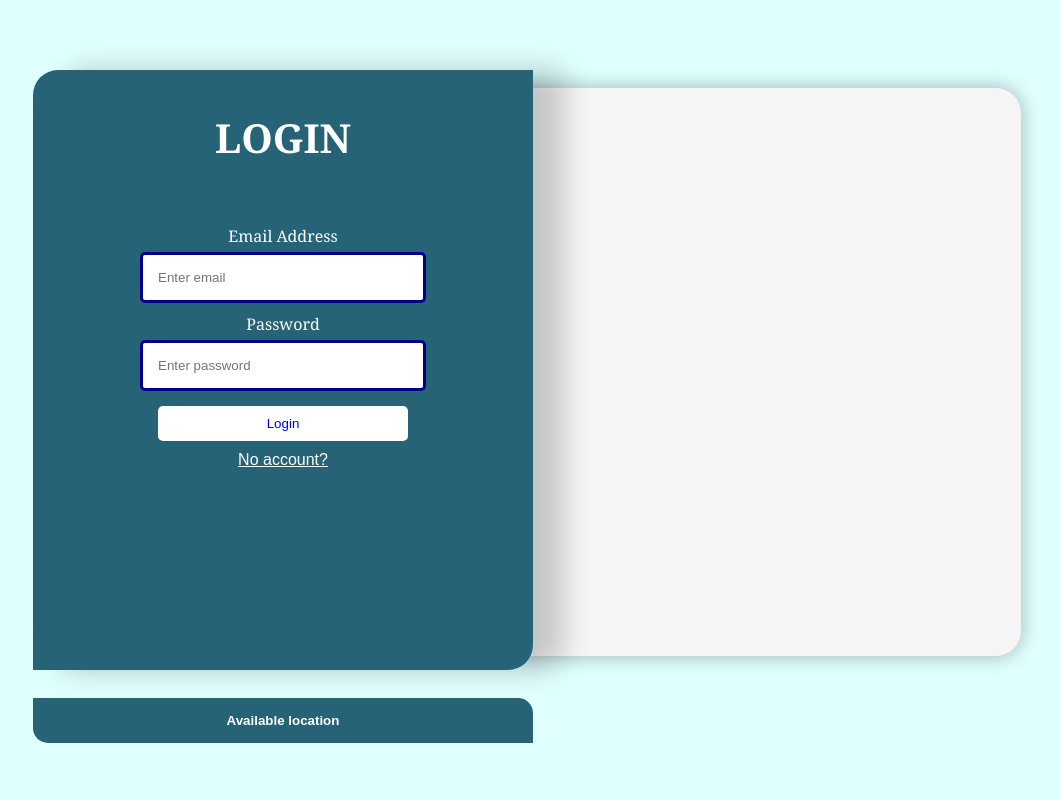
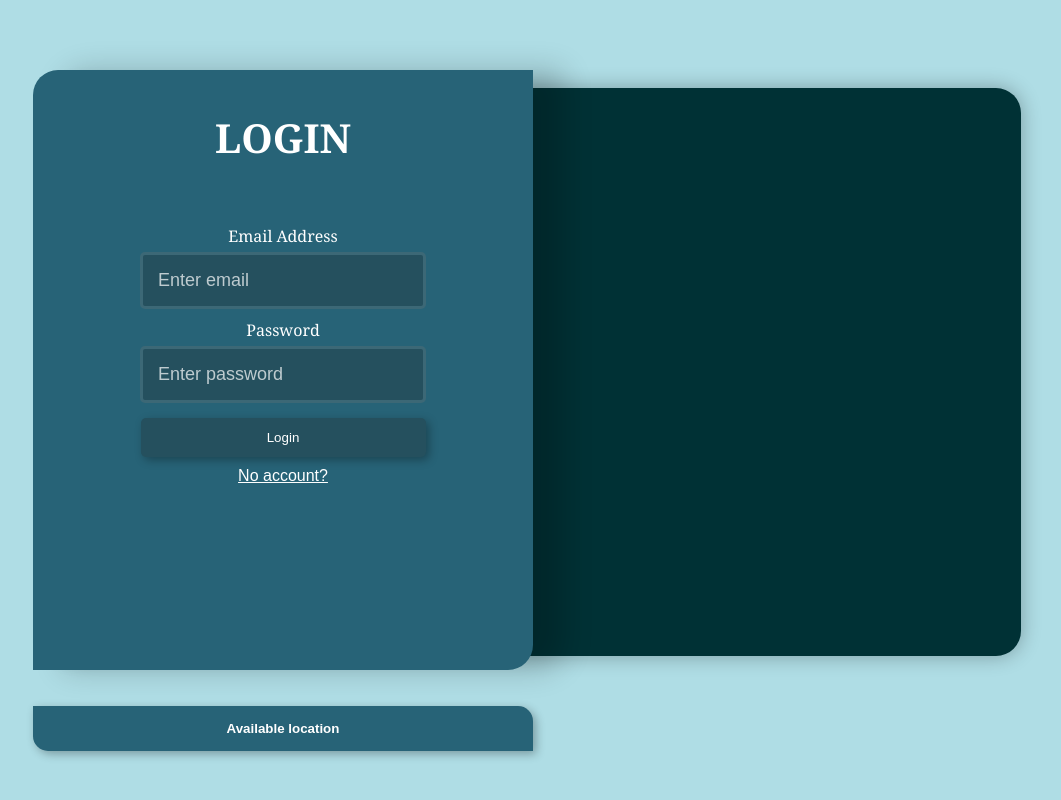
Before and after one commit to GabidevIN/SCHOOL-SYSTEM-PROJECT, a Flask app: page /login in a window 1280 px wide. Shown: the whole page, without its empty margins (107-1168 px from the left). Run offline with Flask 3, Linux system fonts and the light colour scheme; some libraries are stand-ins or nearby versions.

Commit message:
first week

```diff
--- a/static/login.css
+++ b/static/login.css
@@ -13,7 +13,7 @@ body {
     left: 0;
     width: 100vw;
     height: 100vh;
-    background: lightcyan;
+    background: #afdde5;
 }
 
 .container {
@@ -28,18 +28,24 @@ body {
     overflow: visible;
 }
 
-
+/* MISSION VISSION BACKGROUND */
 .background {
     position: relative;
     margin: 17.5px 12.5px 12.5px 17.5px;
     width: 70rem;
     height: 35.5rem;
-    background: whitesmoke;
+    background: #003135;
     box-shadow: 0 0 20px rgba(0,0,0,0.3);
     text-align: center;
     overflow: hidden;
     z-index: 1;
     border-radius: 25px;
+    transition: transform 1s ease-in-out, box-shadow 0.4s ease-in-out;
+}
+
+.background:hover {
+    transform: scale(1.02);
+    box-shadow: 0 0 30px rgba(0,0,0,0.4);
 }
 
 #toggle { display: none; }
@@ -59,10 +65,11 @@ body {
     height: 100%;
     background: rgb(39, 99, 119);
     top: 0;
-    transition: transform 0.6s ease-in-out, opacity 0.6s ease-in-out;
+    transition: transform 0.6s ease-in-out, opacity 0.5s ease-in-out;
     border-radius: 25px 0 25px 0;
     z-index: 3;
     box-shadow: 30px 0 30px 0 rgba(0,0,0,0.2);
+    pointer-events: auto;
 }
 
 .register {
@@ -71,22 +78,29 @@ body {
     height: 100%;
     background: rgb(39, 99, 119);
     top: 0;
-    transition: transform 0.6s ease-in-out, opacity 0.6s ease-in-out;
+    transition: transform 0.6s ease-in-out, opacity 0.5s ease-in-out;
     border-radius: 0 25px 0 25px;
     z-index: 3;
+    pointer-events: none;
 }
 
+
+
 .login { left: 0; transform: translateX(0); opacity: 1; }
-.register { right: 0; transform: translateX(100%); opacity: 0; }
+.register { right: 0; transform: translateX(40%); opacity: 0; }
 
 #toggle:checked ~ .forms .login {
-    transform: translateX(-100%);
+    transform: translateX(-40%);
     opacity: 0;
+    pointer-events: none;
+
 }
 
 #toggle:checked ~ .forms .register {
     transform: translateX(0);
     opacity: 1;
+    pointer-events: auto;
+
 }
 
 .form-group, .form-register {
@@ -99,21 +113,41 @@ input {
     display: block;
     margin: 5px auto;
     padding: 15px;
-    border: 3px solid darkblue;
+    border: 3px solid rgb(60, 104, 118);
+    background-color: rgb(37, 80, 94);
     border-radius: 5px;
+    font-size: large;
+    color: white;
+    caret-color: white;
+}
+
+input::placeholder {
+    color: rgba(255, 255, 255, 0.7);
 }
 
 
+
 button {
-    width: 50%;
-    padding: 10px;
-    background-color: white;
-    color: blue;
+    width: 57%;
+    padding: 12px;
+    background-color: rgb(37, 80, 94);
+    color: white;
     margin: 5px auto;
     border: none;
     border-radius: 5px;
     cursor: pointer;
+    transition: background 0.3s ease-in-out, transform 0.3s ease-in-out, box-shadow 0.3s ease-in-out;
+    box-shadow: 3px 3px 10px rgba(0, 0, 0, 0.3);
+
 }
+
+button:hover {
+    background-color: rgb(30, 70, 85);
+    transform: scale(1.05);
+    box-shadow: 0px 4px 10px rgba(0, 0, 0, 0.3);
+}
+
+
 
 .username-reg-cs,.email-cs, .password-reg-cs, .email-reg-cs, .password-cs{
     display: block;
@@ -144,7 +178,7 @@ button {
 .location {
     width: 100%;
     padding: 15px;
-    margin-top: 14rem;
+    margin-top: 13.5rem;
     background: rgb(39, 99, 119);
     text-align: center;
     font-weight: 700;
@@ -154,13 +188,14 @@ button {
     cursor: pointer;
     display: inline-block;
     z-index: 5;
+    transition: transform 0.4s ease-in-out 0.4s, ease-in-out 0.4s, background 0.3s ease-in-out;
 }
 
 .career {
     width: 100%;
     font-weight: 700;
     padding: 15px;
-    margin-top: 8.5rem;
+    margin-top: 7.8rem;
     background: rgb(39, 99, 119);
     text-align: center;
     color: white;
@@ -169,4 +204,12 @@ button {
     cursor: pointer;
     display: inline-block;
     z-index: 5;
+    transition: transform 0.4s ease-in-out 0.4s, ease-in-out 0.4s, background 0.3s ease-in-out;
 }
+
+/* BUTTON COLOR // HOVER FOR BUTTON */
+.career:hover, .location:hover {
+    background: rgb(30, 85, 105);
+    transform: scale(1.05);
+    box-shadow: 0px 4px 10px rgba(0, 0, 0, 0.2);
+}
```
Also changed, not shown: main.py (line endings or trailing spaces).
